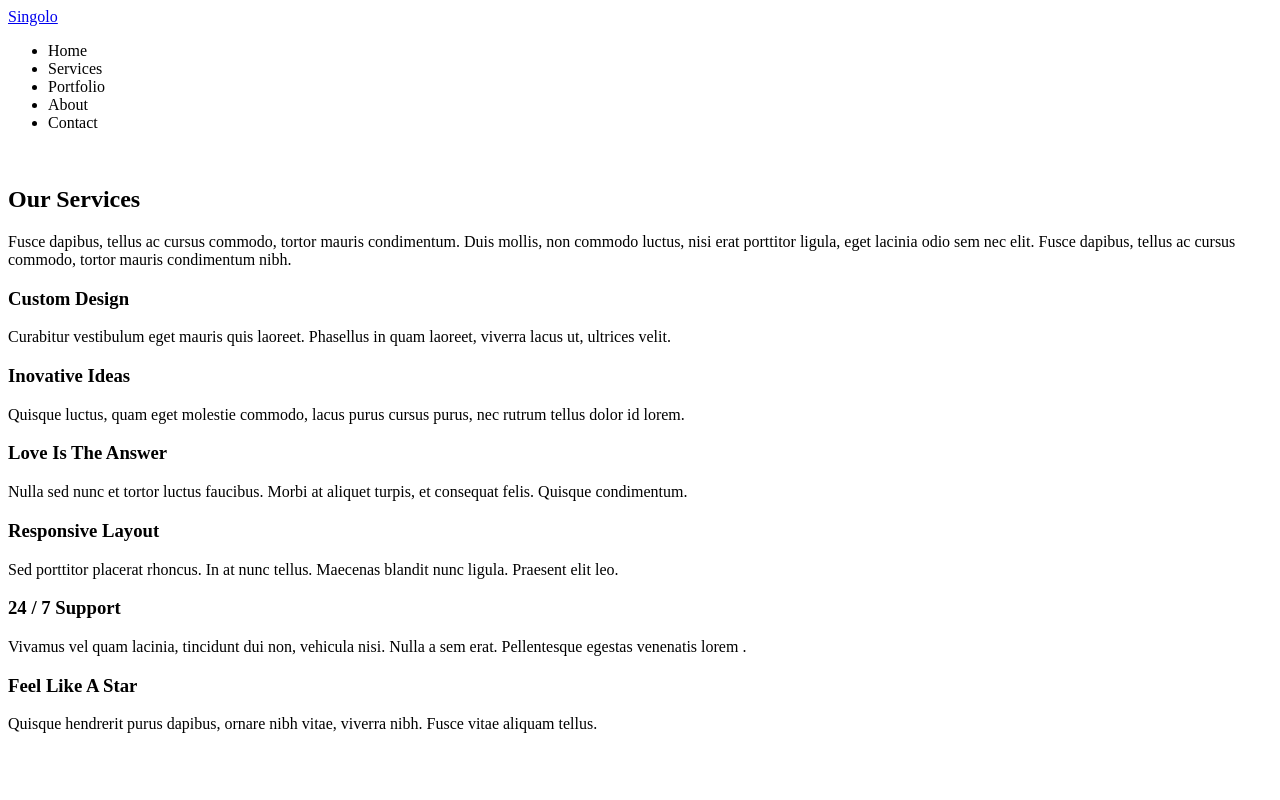
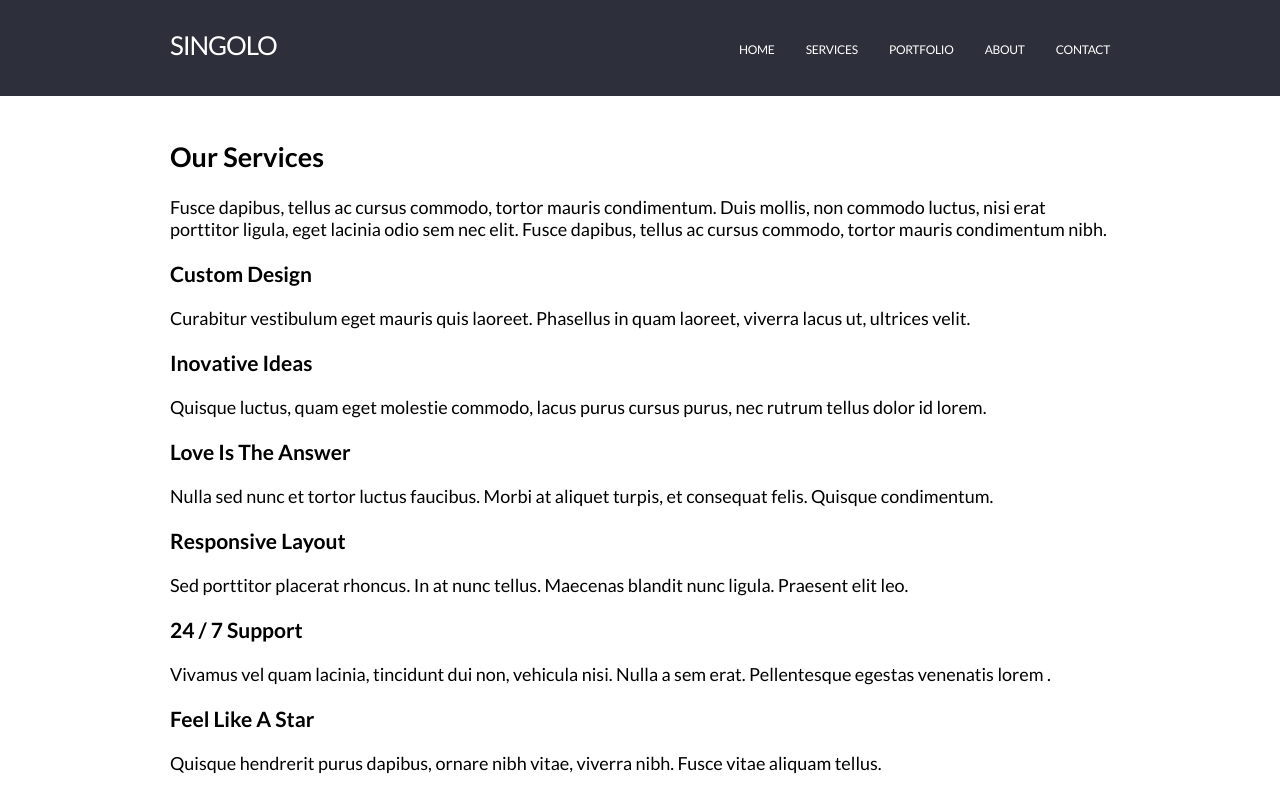
Before and after one commit to igorzima/singolo, a plain HTML site: page singolo1.html in a window 1280 px wide. Drawn offline with Linux system fonts and the light colour scheme.

Commit message:
feat: style header block

```diff
--- a/singolo1.css
+++ b/singolo1.css
@@ -0,0 +1,60 @@
+html {
+  font-size: 10px;
+}
+
+body {
+  font-size: 1.8rem;
+  padding: 0;
+  margin: 0;
+  font-family: 'Lato', sans-serif;
+}
+
+.wrapper {
+  width: 940px;
+  margin: 0 auto;
+}
+
+header {
+  background-color: #2d303a;
+  display: flex;
+  justify-content: space-between;
+  padding-bottom: 35px;
+}
+
+header .wrapper {
+  display: flex;
+  justify-content: space-between;
+  padding-top: 29px;
+}
+
+h1 {
+  text-transform: uppercase;
+  font-size: 2.6rem;
+  margin: 0;
+}
+
+.logo {
+  color: #ffffff;
+  text-decoration: none;
+  letter-spacing: -1.1px;
+  font-weight: 400;
+}
+
+.navigation {
+  display: flex;
+  justify-content: space-between;
+  color: #ffffff;
+  list-style-type: none;
+  margin: 0;
+  text-transform: uppercase;
+  padding: 0;
+  font-size: 1.2rem;
+  width: 371px;
+  margin-top: 13px;
+  letter-spacing: -0.3px;
+}
+
+.navigation li:hover {
+  color: #f06c64;
+  cursor: pointer;
+}
--- a/singolo1.html
+++ b/singolo1.html
@@ -3,13 +3,17 @@
 <head>
   <meta charset="UTF-8" />
   <meta name="viewport" content="width=device-width, initial-scale=1.0" />
+  <link href="https://fonts.googleapis.com/css?family=Lato:400,700&display=swap" rel="stylesheet">
+  <link rel="stylesheet" href="singolo1.css">
   <title>Singolo</title>
 </head>
 <body>
   <header class="header">
     <div class="wrapper">
       <div class="header__logo">
-        <a href="#" class="logo">Singolo</a>
+        <h1>
+          <a href="#" class="logo">Singolo</a>
+        </h1>
       </div>
       <div class="header__navigation">
         <ul class="navigation">
```
